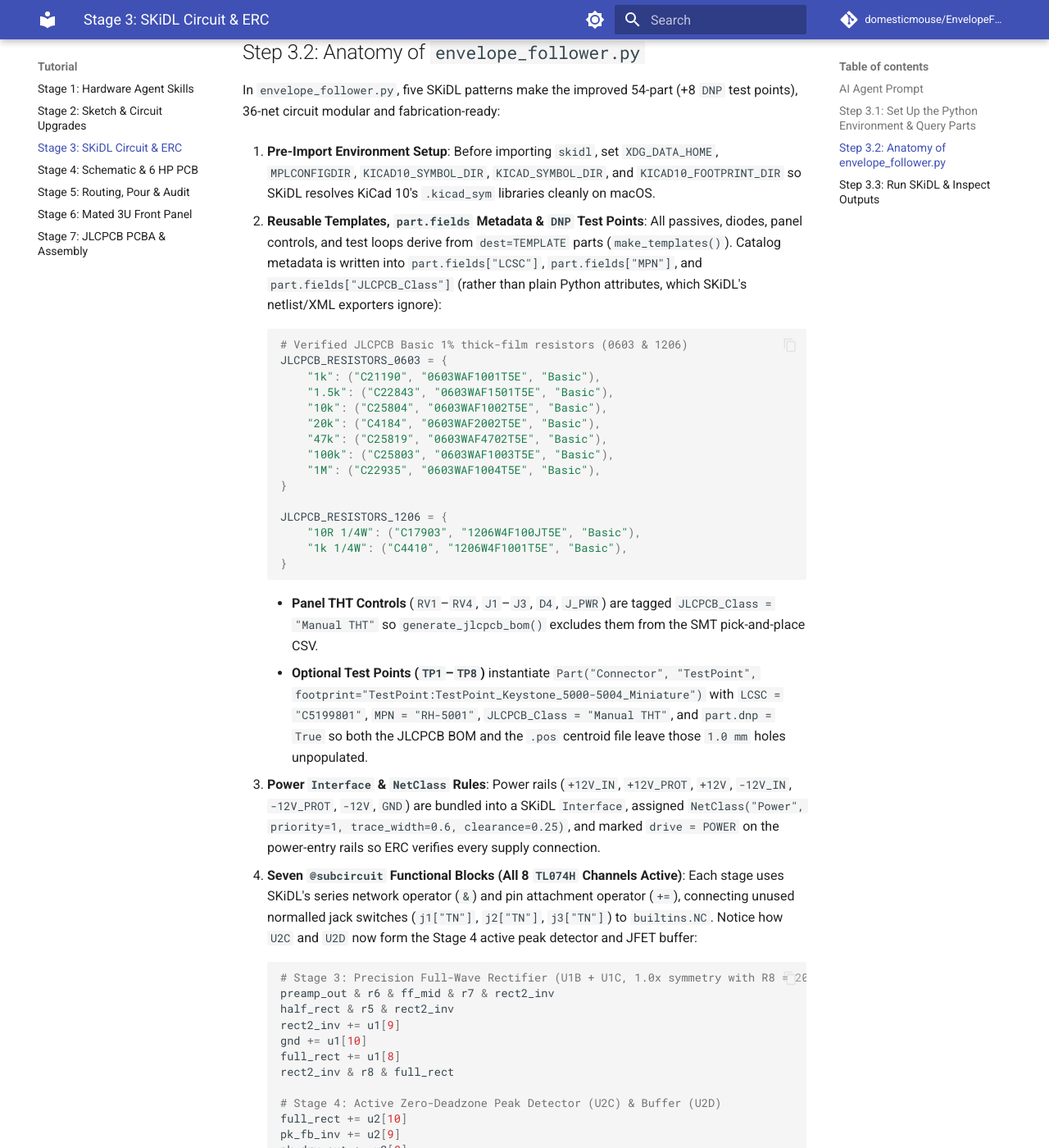
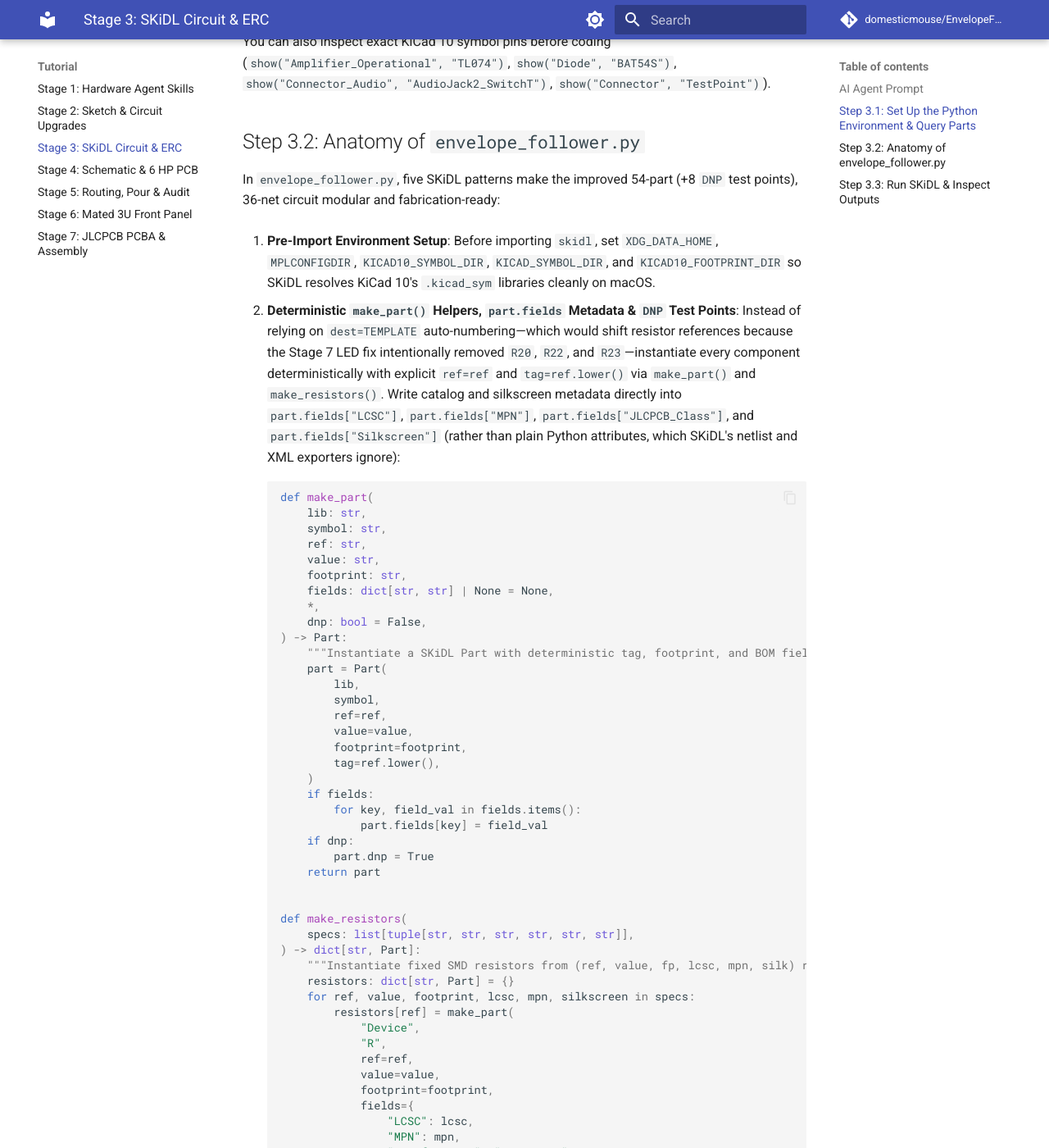
Before and after one commit to domesticmouse/EnvelopeFollower, an MkDocs documentation site: the page built from docs/tutorial/stage-3-skidl.md, in a window 1280 px wide and 1400 px high, scrolled down 1088 px. Shown: the whole window at 82% size. Built offline with MkDocs 1.6.1 and Material for MkDocs 9.7.7, drawn with Linux system fonts in a browser that asks for light colours; comment, search, counter and statistics services are not loaded; some of the changed text lies outside the part shown.

Commit message:
docs: incorporate engineering lessons and SKiDL patterns from EnvelopeFollowerImpl AGY traces
Reviewing the exported EnvelopeFollowerImpl conversation trajectories (01-08) alongside the build log revealed several debugging lessons, analog stability details, and SKiDL/JLCPCB practices that were either caught mid-session or finalized after the initial tutorial sync:

- Recommend maintaining README.md as a living build log in Stage 1 so each subsequent agent session automatically inherits prompts, component decisions, and artifact links without re-prompting.
- Add `file` verification after `curl -LO` in Stage 2 to catch HTML wrapper pages disguised as image downloads, document why catch diode D7 polarity (anode at PK_FB_INV, cathode at PK_DRV_OUT) and C11/R24 phase-lead compensation (f_z ~ 33.9 kHz) are required to prevent ~61 kHz oscillation when placing the attack RC network inside U2C's feedback loop, and note that JLCPCB's legacy JLCJLCJLC magic string is obsolete in favor of the 5x5 mm QR code square.
- Align Stage 3 with the actual SKiDL implementation from Trace 08: show the concise `/skidl` prompt enabled by Stage 2's frozen specs, use deterministic `make_part()`/`make_resistors()` helpers with explicit `ref` and `Silkscreen` fields so intentionally omitted resistor numbers (R20, R22, R23) do not shift auto-numbered designators, add net-level pin-count `erc_assert()` checks that catch ground/rail wiring omissions early, and warn about KiCad 10 polarized capacitor pin numbers (`1` = `+`, `2` = `-`) versus diode pin names (`1` = `K`, `2` = `A`).
- Add the `OrderingNotes.md` prompt and pre-order guidance to Stage 7, including an explicit warning against uploading the raw 62-part `envelope_follower_bom.xml` to JLCPCB in place of the 18-line `jlcpcb_bom.csv`.

````diff
--- a/docs/tutorial/stage-3-skidl.md
+++ b/docs/tutorial/stage-3-skidl.md
@@ -4,7 +4,11 @@ Defining the circuit in **SKiDL** turns the netlist into testable, version-contr
 
 ## AI Agent Prompt
 
-> *"Using the `skidl`, `bom`, `datasheets`, `jlcpcb`, and `lcsc` skills together with `EnvelopeFollowerImproved.md` and `EnvelopeFollowerBOM.md`, implement the improved Eurorack Envelope Follower in `envelope_follower.py` using dual `TL074H` (`SOIC-14`, all 8 op-amp channels active). Populate verified `LCSC`, `MPN`, and `JLCPCB_Class` fields, add `TP1`–`TP8` (`Ronghe RH-5001`, `C5199801`) marked `dnp=True` / `Manual THT`, verify `ERC()` passes with 0 errors and 0 warnings, and export `envelope_follower.net`, `envelope_follower_bom.xml`, `jlcpcb_bom.csv`, and `EnvelopeFollower.kicad_sch`."*
+Because Stage 2 already froze every net, component reference, LCSC code, and `DNP` attribute inside `EnvelopeFollowerImproved.md` and `EnvelopeFollowerBOM.md`, you only need a one-line prompt to drive the `/skidl` skill:
+
+> *"`/skidl` Please turn `@EnvelopeFollowerImproved.md` and `@EnvelopeFollowerBOM.md` into a SKiDL circuit."*
+
+That single prompt instructs the agent (using `skidl` alongside the BOM/LCSC skills) to implement all `62` components (`2× TL074H`, `45` SMD parts, `9` manual THT parts, and `8` `DNP` `TP1`–`TP8` test points), verify `ERC()` passes with 0 errors and 0 warnings, and export `envelope_follower.net`, `envelope_follower_bom.xml`, `jlcpcb_bom.csv`, and `EnvelopeFollower.kicad_sch`.
 
 ## Step 3.1: Set Up the Python Environment & Query Parts
 
@@ -31,29 +35,62 @@ In `envelope_follower.py`, five SKiDL patterns make the improved 54-part (+8 `DN
 1. **Pre-Import Environment Setup**:
     Before importing `skidl`, set `XDG_DATA_HOME`, `MPLCONFIGDIR`, `KICAD10_SYMBOL_DIR`, `KICAD_SYMBOL_DIR`, and `KICAD10_FOOTPRINT_DIR` so SKiDL resolves KiCad 10's `.kicad_sym` libraries cleanly on macOS.
 
-2. **Reusable Templates, `part.fields` Metadata & `DNP` Test Points**:
-    All passives, diodes, panel controls, and test loops derive from `dest=TEMPLATE` parts (`make_templates()`). Catalog metadata is written into `part.fields["LCSC"]`, `part.fields["MPN"]`, and `part.fields["JLCPCB_Class"]` (rather than plain Python attributes, which SKiDL's netlist/XML exporters ignore):
+2. **Deterministic `make_part()` Helpers, `part.fields` Metadata & `DNP` Test Points**:
+    Instead of relying on `dest=TEMPLATE` auto-numbering—which would shift resistor references because the Stage 7 LED fix intentionally removed `R20`, `R22`, and `R23`—instantiate every component deterministically with explicit `ref=ref` and `tag=ref.lower()` via `make_part()` and `make_resistors()`. Write catalog and silkscreen metadata directly into `part.fields["LCSC"]`, `part.fields["MPN"]`, `part.fields["JLCPCB_Class"]`, and `part.fields["Silkscreen"]` (rather than plain Python attributes, which SKiDL's netlist and XML exporters ignore):
 
     ```python
-    # Verified JLCPCB Basic 1% thick-film resistors (0603 & 1206)
-    JLCPCB_RESISTORS_0603 = {
-        "1k": ("C21190", "0603WAF1001T5E", "Basic"),
-        "1.5k": ("C22843", "0603WAF1501T5E", "Basic"),
-        "10k": ("C25804", "0603WAF1002T5E", "Basic"),
-        "20k": ("C4184", "0603WAF2002T5E", "Basic"),
-        "47k": ("C25819", "0603WAF4702T5E", "Basic"),
-        "100k": ("C25803", "0603WAF1003T5E", "Basic"),
-        "1M": ("C22935", "0603WAF1004T5E", "Basic"),
-    }
+    def make_part(
+        lib: str,
+        symbol: str,
+        ref: str,
+        value: str,
+        footprint: str,
+        fields: dict[str, str] | None = None,
+        *,
+        dnp: bool = False,
+    ) -> Part:
+        """Instantiate a SKiDL Part with deterministic tag, footprint, and BOM fields."""
+        part = Part(
+            lib,
+            symbol,
+            ref=ref,
+            value=value,
+            footprint=footprint,
+            tag=ref.lower(),
+        )
+        if fields:
+            for key, field_val in fields.items():
+                part.fields[key] = field_val
+        if dnp:
+            part.dnp = True
+        return part
 
-    JLCPCB_RESISTORS_1206 = {
-        "10R 1/4W": ("C17903", "1206W4F100JT5E", "Basic"),
-        "1k 1/4W": ("C4410", "1206W4F1001T5E", "Basic"),
-    }
+
+    def make_resistors(
+        specs: list[tuple[str, str, str, str, str, str]],
+    ) -> dict[str, Part]:
+        """Instantiate fixed SMD resistors from (ref, value, fp, lcsc, mpn, silk) rows."""
+        resistors: dict[str, Part] = {}
+        for ref, value, footprint, lcsc, mpn, silkscreen in specs:
+            resistors[ref] = make_part(
+                "Device",
+                "R",
+                ref=ref,
+                value=value,
+                footprint=footprint,
+                fields={
+                    "LCSC": lcsc,
+                    "MPN": mpn,
+                    "Manufacturer": "UNI-ROYAL",
+                    "JLCPCB_Class": "Basic",
+                    "Silkscreen": silkscreen,
+                },
+            )
+        return resistors
     ```
 
-    - **Panel THT Controls** (`RV1`–`RV4`, `J1`–`J3`, `D4`, `J_PWR`) are tagged `JLCPCB_Class = "Manual THT"` so `generate_jlcpcb_bom()` excludes them from the SMT pick-and-place CSV.
-    - **Optional Test Points (`TP1`–`TP8`)** instantiate `Part("Connector", "TestPoint", footprint="TestPoint:TestPoint_Keystone_5000-5004_Miniature")` with `LCSC = "C5199801"`, `MPN = "RH-5001"`, `JLCPCB_Class = "Manual THT"`, and `part.dnp = True` so both the JLCPCB BOM and the `.pos` centroid file leave those `1.0 mm` holes unpopulated.
+    - **Panel THT Controls** (`RV1`–`RV4`, `J1`–`J3`, `D4`, `J_PWR`) are tagged `JLCPCB_Class = "Manual THT"` so `generate_jlcpcb_bom()` excludes them from the SMT pick-and-place CSV, while `part.fields["Silkscreen"]` preserves labels such as `"RV1 GAIN A100k"` and `"J_PWR +/-12V"` for PCB layout.
+    - **Optional Test Points (`TP1`–`TP8`)** instantiate `Part("Connector", "TestPoint", ref=ref, value=val, footprint="TestPoint:TestPoint_Keystone_5000-5004_Miniature", tag=ref.lower())` with `LCSC = "C5199801"`, `MPN = "RH-5001"`, `JLCPCB_Class = "Manual THT (DNP)"`, `Silkscreen = f"{ref} {val}"`, and `part.dnp = True` so both the JLCPCB BOM and the `.pos` centroid file leave those `1.0 mm` holes unpopulated.
 
 3. **Power `Interface` & `NetClass` Rules**:
     Power rails (`+12V_IN`, `+12V_PROT`, `+12V`, `-12V_IN`, `-12V_PROT`, `-12V`, `GND`) are bundled into a SKiDL `Interface`, assigned `NetClass("Power", priority=1, trace_width=0.6, clearance=0.25)`, and marked `drive = POWER` on the power-entry rails so ERC verifies every supply connection.
@@ -89,7 +126,27 @@ In `envelope_follower.py`, five SKiDL patterns make the improved 54-part (+8 `DN
     Similarly, Stage 5 (`U1D`) and Stage 6 (`U2A`) wire each `BAT54S` dual Schottky rail clamp (`D8` on `AMP_OUT`, `D9` on `INV_AMP_OUT`) with pin `1` (`A`) to `-12V`, pin `2` (`K`) to `+12V`, and pin `3` (`COM`) to the op-amp output ahead of `1/4 W` `1206` resistors `R16`/`R19`, while Stage 7 (`U2B`) places `D4` (`3 mm` LED) between pin `7` (`LED_A`) and pin `6` (`LED_K`) with `R21` (`1.5k`) to `GND`.
 
 5. **Programmatic `erc_assert()` & Exports**:
-    Custom assertions verify package pin counts (`len(u1.get_pins()) == 14`, `len(u2.get_pins()) == 14`) and power connections before calling `ERC()`, `generate_netlist()`, `generate_xml()`, `generate_jlcpcb_bom()` (skipping `Manual THT` and `dnp=True`), and `generate_schematic()`.
+    Custom net-level pin-count and part-count assertions catch missing or stray connections before `ERC()`, `generate_netlist()`, `generate_xml()`, and `generate_jlcpcb_bom()` (skipping `Manual THT` and `dnp=True`) run:
+
+    ```python
+    erc_assert("len(v_p12) == 10", "+12V rail expected 10 connected pins")
+    erc_assert("len(v_n12) == 10", "-12V rail expected 10 connected pins")
+    erc_assert("len(gnd) == 27", "GND rail expected 27 connected pins")
+    erc_assert("len(out_tip) == 2", "OUT_TIP net should connect R16 and J2 tip")
+    erc_assert("len(inv_out_tip) == 2", "INV_OUT_TIP net should connect R19 and J3 tip")
+    erc_assert(
+        "len(builtins.default_circuit.parts) == 62",
+        "Expected 62 total components (45 SMD + 9 THT + 8 DNP TPs)",
+    )
+    ```
+
+    Verifying exact net counts (such as `len(gnd) == 27`) immediately catches off-by-one wiring or ground-pin omissions before a netlist ever reaches PCB layout.
+
+!!! warning "KiCad 10 Polarized Pin Numbers vs. Pin Names"
+    Always inspect `.kicad_sym` and `.kicad_mod` definitions before wiring polarized parts by pin number:
+
+    - **`Device:C_Polarized` (`CP_Elec_6.3x5.4`)**: Pin `1` is `+` and Pin `2` is `-`. On the `-12V` rail, **`c4[1]` connects to `GND`** (`0 V`) and **`c4[2]` connects to `-12V`** (`-11.78 V`).
+    - **`Diode:1N4148W`, `Device:D_Schottky`, and `Device:LED`**: Pin `1` is **`K` (cathode)** and Pin `2` is **`A` (anode)**—the opposite of intuitive "1 = anode" assumptions. Always wire diodes and LEDs by pin name (`d["A"]`, `d["K"]`) rather than raw pin integers.
 
 ## Step 3.3: Run SKiDL & Inspect Outputs
 
````
Also changed, not shown: docs/tutorial/stage-1-agent-skills.md (+3 -0 lines), docs/tutorial/stage-2-circuit-upgrades.md (+6 -3 lines), docs/tutorial/stage-7-manufacturing.md (+10 -1 lines).
